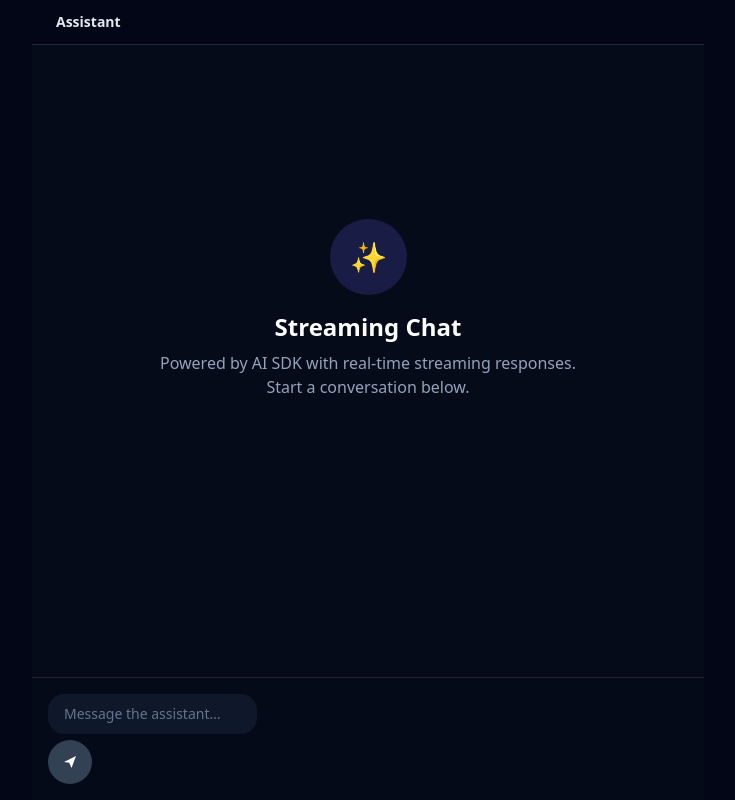
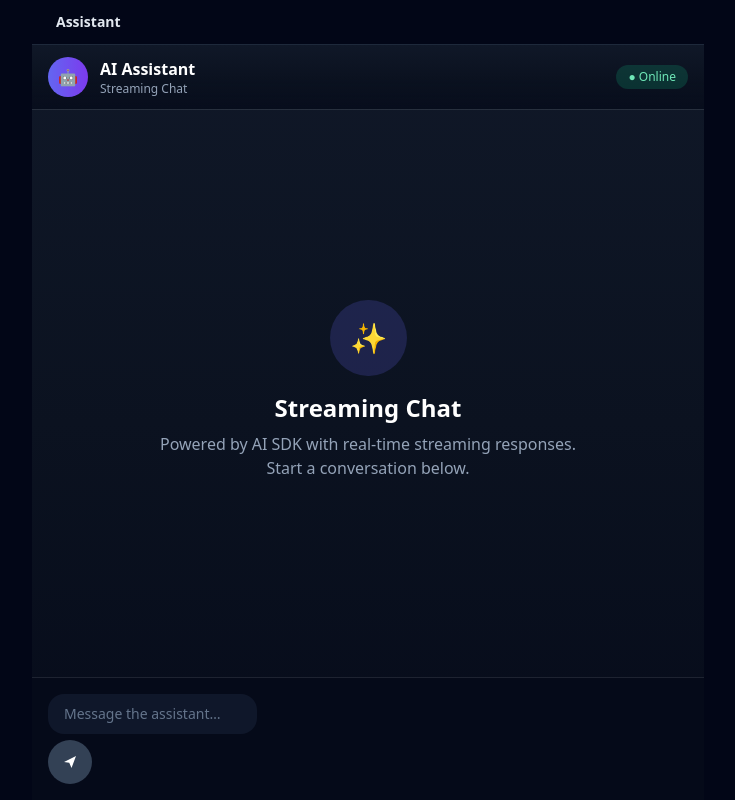
Before and after one commit to muhammadusamawaheed456-bit/ai-chat-capstone, a Next.js app: page /chat in a window 1280 px wide. Shown: the whole page, without its empty margins (272-1007 px from the left). Built offline with nearby package versions, Linux system fonts and the light colour scheme.

Commit message:
Improve chat UI

```diff
--- a/components/chat/chat-interface.tsx
+++ b/components/chat/chat-interface.tsx
@@ -97,13 +97,41 @@ export function ChatInterface() {
   // immediately — no manual cleanup needed here.
   const handleStop = () => stop();
 return (
-  <div className="flex h-[100dvh] flex-col bg-[#060B1A]">
+  <div className="flex h-[100dvh] flex-col bg-gradient-to-b from-[#101828] via-[#0B1220] to-[#060B1A]">
+
+    {/* Header */}
+    <header className="sticky top-0 z-20 border-b border-white/10 bg-gradient-to-b from-[#101828] via-[#0B1220] to-[#060B1A]/80 backdrop-blur-xl">
+      <div className="mx-auto flex h-16 max-w-3xl items-center justify-between px-4">
+
+        <div className="flex items-center gap-3">
+          <div className="flex h-10 w-10 items-center justify-center rounded-full bg-gradient-to-r from-indigo-500 to-violet-600 text-white">
+            🤖
+          </div>
+
+          <div>
+            <h1 className="font-semibold text-white">
+              AI Assistant
+            </h1>
+
+            <p className="text-xs text-slate-400">
+              Streaming Chat
+            </p>
+          </div>
+        </div>
+
+        <span className="rounded-full bg-emerald-500/20 px-3 py-1 text-xs text-emerald-300">
+          ● Online
+        </span>
+
+      </div>
+    </header>
+
     <div
       ref={scrollRef}
       onScroll={handleScroll}
       className="flex-1 overflow-y-auto"
     >
-      <div className="mx-auto flex w-full max-w-3xl flex-col space-y-6 px-4 py-6">
+      <div className="mx-auto flex w-full max-w-3xl flex-col space-y-8 px-4 pt-10 pb-8">
         {messages.length === 0 && (
           <div className="flex min-h-[60vh] flex-col items-center justify-center text-center">
             <div className="mb-4 rounded-full bg-indigo-500/20 p-5 text-3xl">
```
